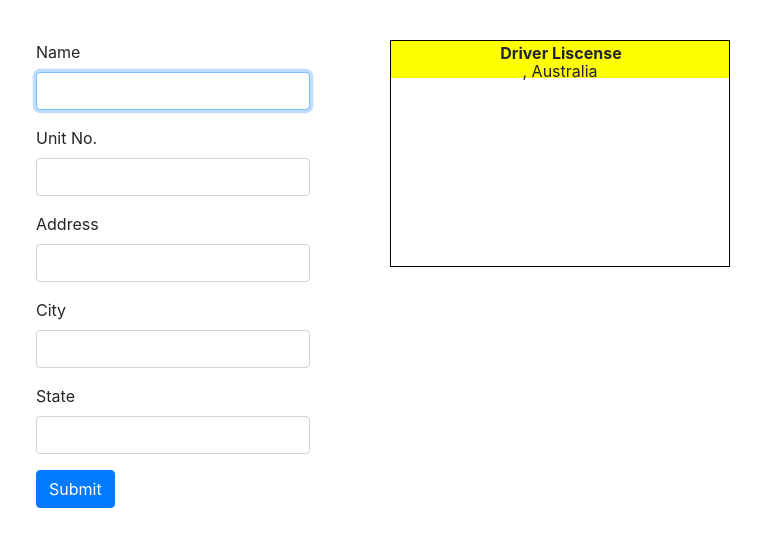
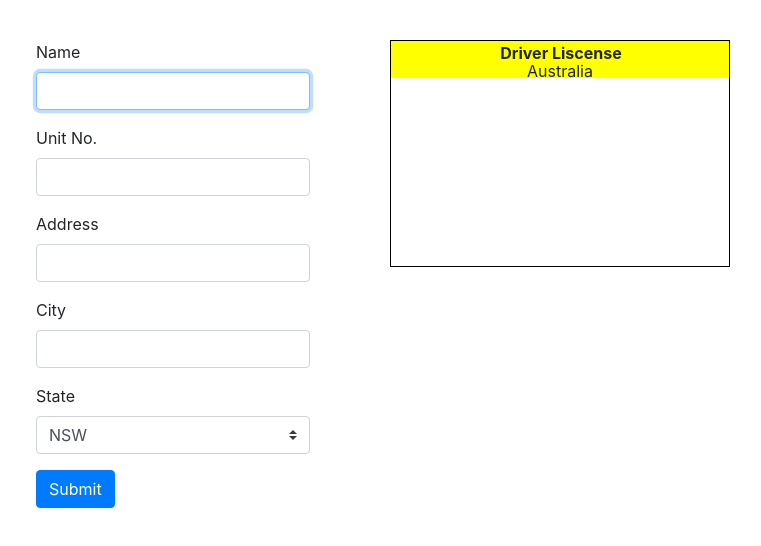
Before and after one commit to punyagit/react-project, a React (Create React App) app: page / in a window 1280 px wide. Shown: the top 546 px of the page, without its empty margins (4-765 px from the left). Built offline with nearby package versions, Linux system fonts and the light colour scheme.

Commit message:
add drop down to choose state

```diff
--- a/src/component/cretaeId/createId.jsx
+++ b/src/component/cretaeId/createId.jsx
@@ -22,6 +22,7 @@ class CreateId extends Component {
     }
 
     handleChange = e => {
+        console.log(e.currentTarget.name)
         const detail = { ...this.state.detail }
         detail[e.currentTarget.name] = e.currentTarget.value
         this.setState({ detail })
--- a/src/component/cretaeId/form.jsx
+++ b/src/component/cretaeId/form.jsx
@@ -27,8 +27,14 @@ const DetailForm = ({ onChange, value }) => {
             </div>
             <div className="form-group">
                 <label htmlFor="state">State</label>
-                <input id="state" type="text" className="form-control"
-                    onChange={onChange} value={state} name="state" />
+                <select className="custom-select" id="state" name="state" onChange={onChange}>
+                    <option disabled > Choose..</option>
+                    <option value="New South Wales,">NSW</option>
+                    <option value="2">QLD</option>
+                    <option value="3">VIC</option>
+                </select>
+                {/* <input id="state" type="text" className="form-control"
+                    onChange={onChange} value={state} name="state" /> */}
             </div>
             <button className="btn btn-primary">Submit</button>
 
--- a/src/component/cretaeId/showId.jsx
+++ b/src/component/cretaeId/showId.jsx
@@ -3,15 +3,13 @@ import React from 'react';
 
 const ShowId = ({ value }) => {
     const [NSW, QLD, VIC, WA] = ["New South Wales", "Queensland", "Victoria", "Western Australia"]
-    let st = value.state
-    console.log(NSW)
     return (
-        <div id="show-id">
+
+        < div id="show-id" >
+
             <div className="top">
                 <span className="head-span">Driver Liscense</span>
-
-
-                <span className="top-span">{st}, Australia</span>
+                <span className="top-span">{value.state} Australia</span>
             </div>
             <div className="main-show">
                 <div className="left-side">
@@ -30,7 +28,7 @@ const ShowId = ({ value }) => {
             </div>
 
 
-        </div>);
+        </div >);
 }
 
 export default ShowId;
```
